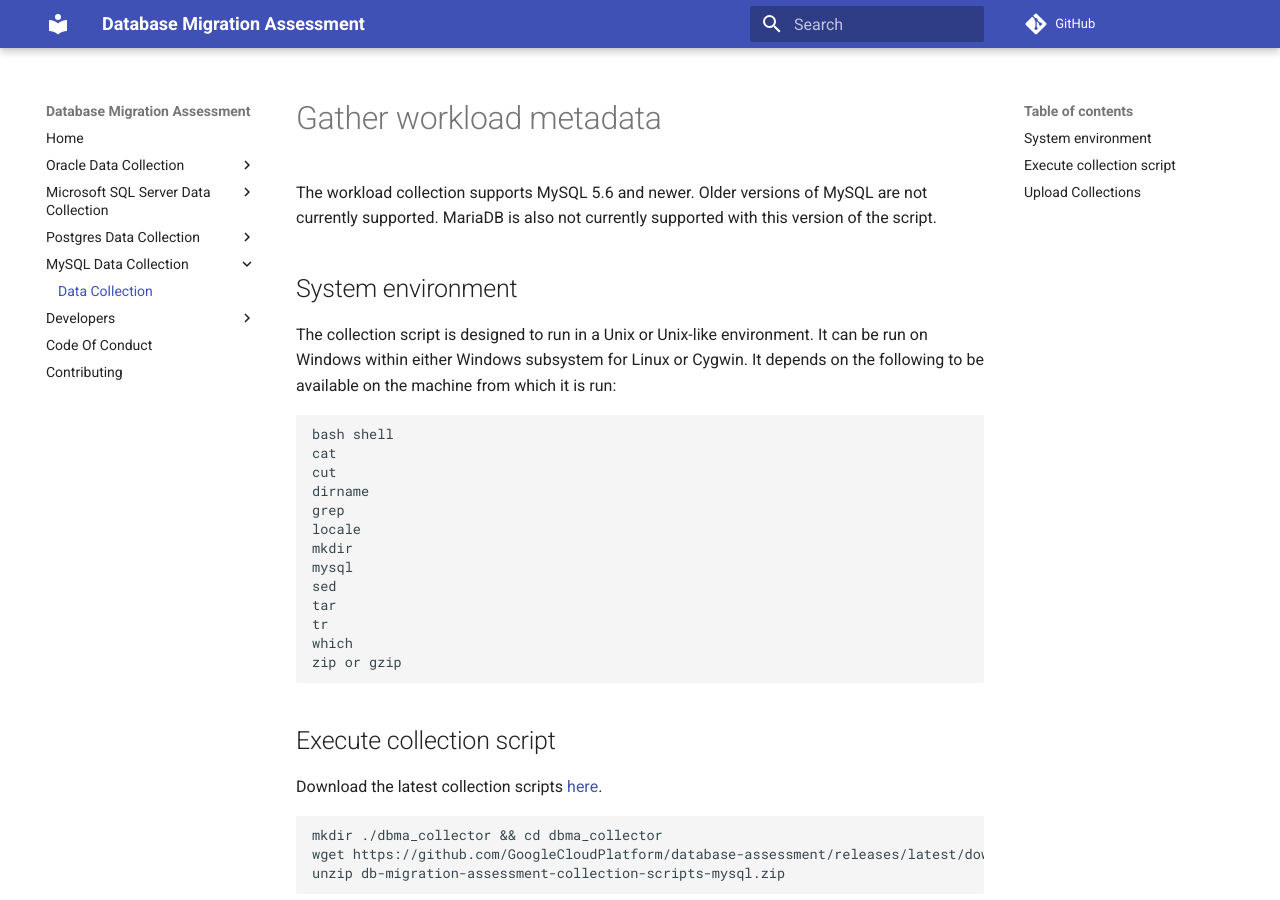
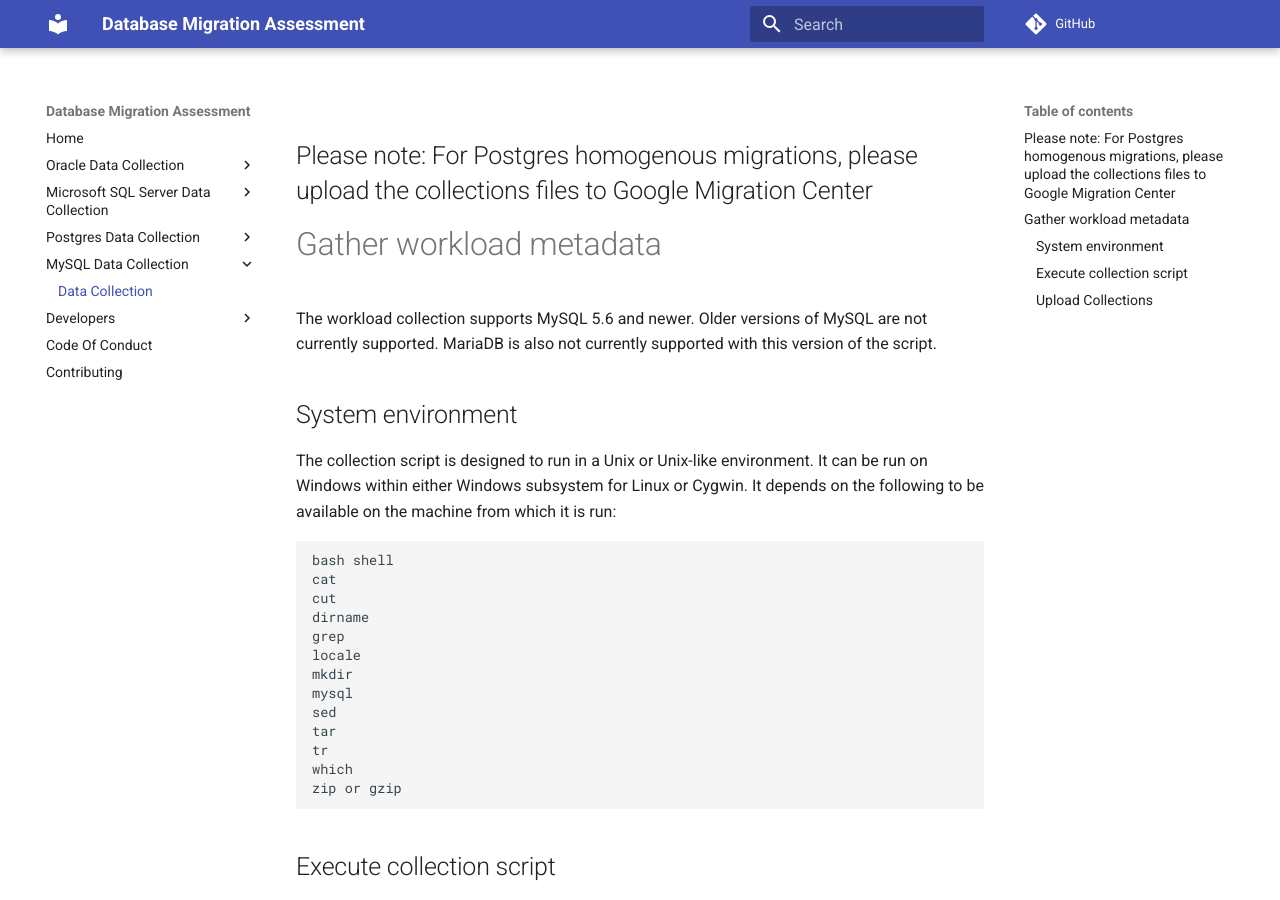
Before and after one commit to GoogleCloudPlatform/database-assessment, an MkDocs documentation site: the page built from docs/user_guide/mysql/collection_scripts.md, in a window 1280 px wide and 900 px high. Built offline with MkDocs 1.6.1 and Material for MkDocs 9.7.7, drawn with Linux system fonts in a browser that asks for light colours; comment, search, counter and statistics services are not loaded.

Commit message:
Update collection_scripts.md
Signed-off-by: celia-byte <celiaantonio@google.com>

```diff
--- a/docs/user_guide/mysql/collection_scripts.md
+++ b/docs/user_guide/mysql/collection_scripts.md
@@ -1,3 +1,6 @@
+## Please note: For Postgres homogenous migrations, please upload the collections files to Google Migration Center
+
+
 # Gather workload metadata
 
 The workload collection supports MySQL 5.6 and newer. Older versions of MySQL are not currently supported.  MariaDB is also not currently supported with this version of the script.
```
